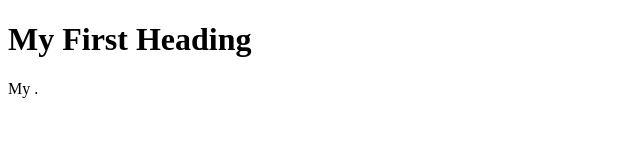
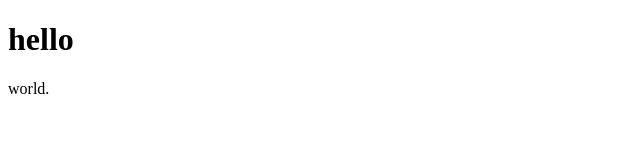
Before and after one commit to stanlee47/demo, a plain HTML site: page index.html in a window 1280 px wide. Shown: the whole page, without its empty margins (0-640 px from the left). Drawn offline with Linux system fonts and the light colour scheme.

Commit message:
Update index.html

```diff
--- a/index.html
+++ b/index.html
@@ -2,8 +2,8 @@
 <html>
 <body>
 
-<h1>My First Heading</h1>
-<p>My .</p>
+<h1>hello</h1>
+<p>world.</p>
 
 </body>
 </html>
```
